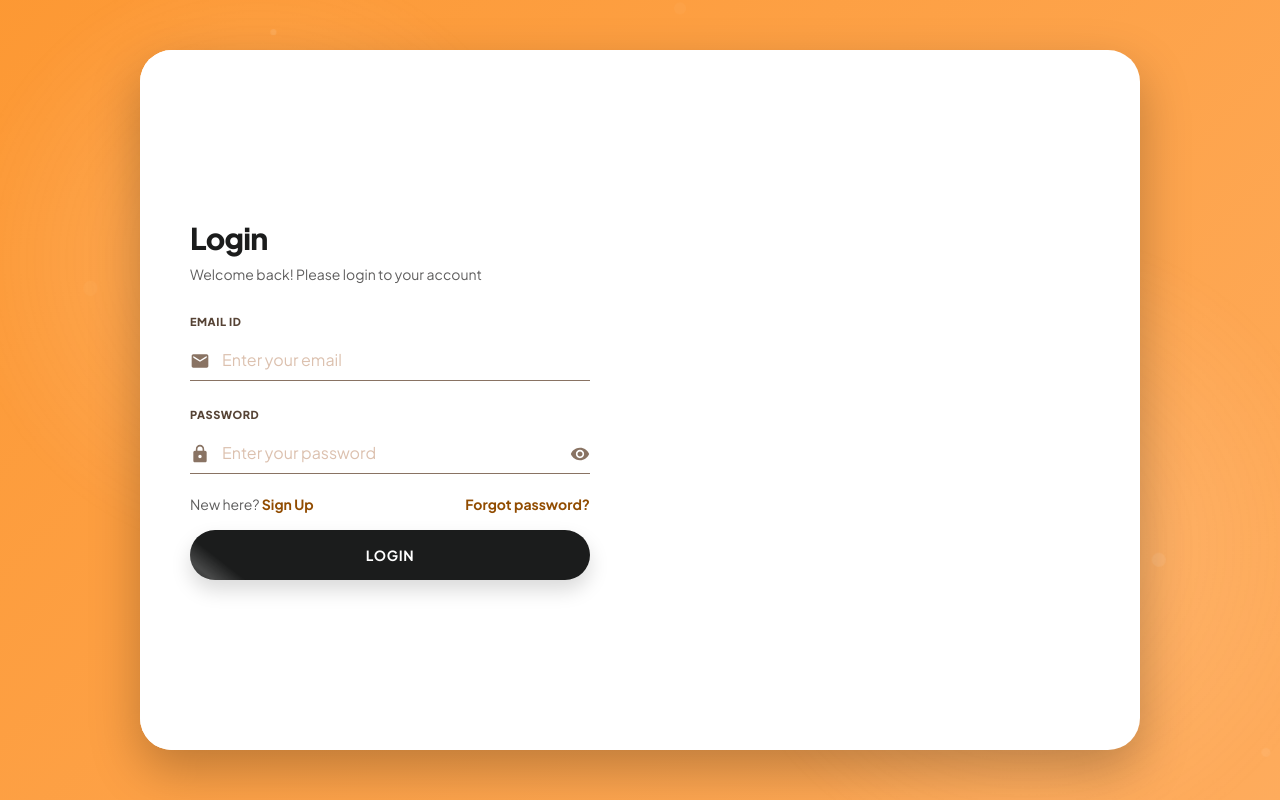
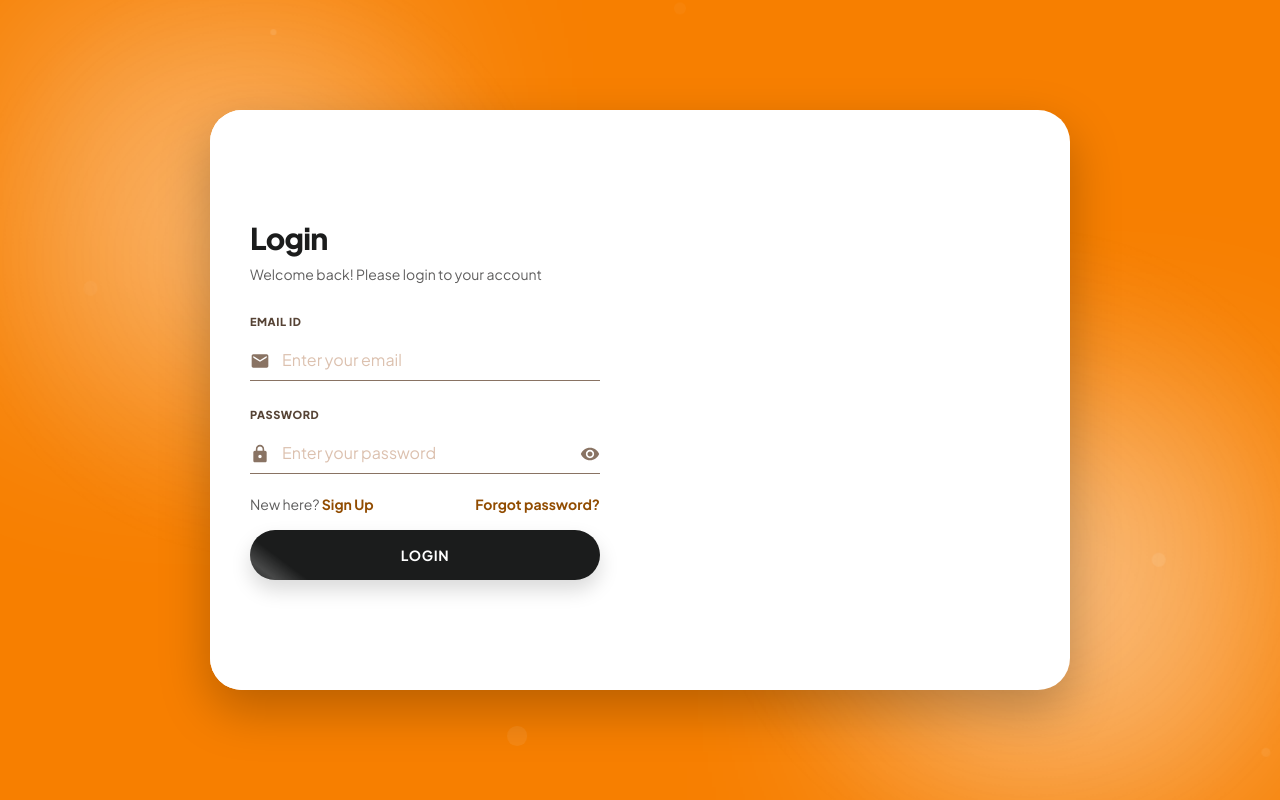
Before and after one commit to Ranit2004a/Chat-application, a React app in the folder Frontend/: page /login in a window 1280 px wide. Built offline with nearby package versions, Linux system fonts and the light colour scheme; the HTML template or start-up script is replaced by a standard one.

Commit message:
background glow effect

```diff
--- a/Frontend/src/App.jsx
+++ b/Frontend/src/App.jsx
@@ -3,14 +3,25 @@ import { Routes, Route } from 'react-router'
 import Chatpage from './pages/Chatpage'
 import Login from './pages/Login'
 import SignUp from './pages/SignUp'
+
 function App() {
   return (
-    <Routes>
-     <Route path='/signup' element={<SignUp />} />
-     <Route path='/login' element={<Login />} />
-     <Route path='/' element={<Chatpage />} />
-    </Routes>
+    <div className="min-h-screen w-full vibrant-bg relative flex items-center justify-center overflow-hidden">
+      {/* Grid Overlay */}
 
+
+      {/* Glowing White Shine Spots */}
+      <div className="absolute top-0 left-4 size-96 bg-white opacity-20 blur-[100px] pointer-events-none z-0 animate-[pulse_8s_infinite_alternate]" />
+      <div className="absolute bottom-0 right-4 size-96 bg-white opacity-20 blur-[100px] pointer-events-none z-0 animate-[pulse_8s_infinite_alternate_4s]" />
+
+      <div className="relative z-10 w-full min-h-screen flex items-center justify-center">
+        <Routes>
+          <Route path='/signup' element={<SignUp />} />
+          <Route path='/login' element={<Login />} />
+          <Route path='/' element={<Chatpage />} />
+        </Routes>
+      </div>
+    </div>
   )
 }
 
--- a/Frontend/src/index.css
+++ b/Frontend/src/index.css
@@ -9,19 +9,11 @@
     box-shadow: 0px 10px 20px rgba(0, 0, 0, 0.15);
 }
 
-/* Vibrant background with animated gradient */
+/* Vibrant background with solid brand color */
 .vibrant-bg {
-    background: linear-gradient(135deg, #FFB877, #FC9226, #FFB877);
-    background-size: 400% 400%;
-    animation: gradientBG 15s ease infinite;
+    background-color: #F77F00;
     overflow: hidden;
     position: relative;
-}
-
-@keyframes gradientBG {
-    0% { background-position: 0% 50%; }
-    50% { background-position: 100% 50%; }
-    100% { background-position: 0% 50%; }
 }
 
 /* Ambient floating particles */
--- a/Frontend/src/pages/Login.jsx
+++ b/Frontend/src/pages/Login.jsx
@@ -81,7 +81,7 @@ function Login() {
 
   return (
     <div
-      className="min-h-screen flex items-center justify-center p-4 md:p-8 font-sans overflow-x-hidden vibrant-bg relative"
+      className="min-h-screen w-full flex items-center justify-center p-4 md:p-8 font-sans overflow-x-hidden bg-transparent relative"
       ref={mainRef}
       onMouseMove={handleMouseMove}
     >
@@ -93,10 +93,10 @@ function Login() {
       <div className="bg-blob bottom-0 right-0 pointer-events-none" style={{ animationDelay: '-10s' }} />
 
       {/* Main Container: Split-Screen Island */}
-      <main className="w-full max-w-[1000px] min-h-[700px] flex flex-col md:flex-row bg-white dark:bg-inverse-surface rounded-[32px] overflow-hidden shadow-2xl relative z-10 animate-card-entrance shadow-[0_20px_50px_rgba(0,0,0,0.25)]">
+      <main className="w-full max-w-[860px] min-h-[580px] flex flex-col md:flex-row bg-white dark:bg-inverse-surface rounded-[32px] overflow-hidden shadow-2xl relative z-10 animate-card-entrance shadow-[0_20px_50px_rgba(0,0,0,0.25)]">
 
         {/* Left Side: Form Area */}
-        <section className="flex-1 bg-white p-6 md:p-12 flex flex-col justify-center">
+        <section className="flex-1 bg-white p-6 md:p-10 flex flex-col justify-center">
           <div className="max-w-[400px] mx-auto w-full">
             {/* Header */}
             <header className="mb-6">
@@ -172,7 +172,7 @@ function Login() {
         </section>
 
         {/* Right Side: Brand Area */}
-        <section className="hidden md:flex flex-1 relative items-center justify-center p-12 overflow-hidden animate-slide-in-right">
+        <section className="hidden md:flex flex-1 relative items-center justify-center p-10 overflow-hidden animate-slide-in-right">
           {/* Background Image with Overlay */}
           <div className="absolute inset-0 z-0">
             <img
--- a/Frontend/src/pages/SignUp.jsx
+++ b/Frontend/src/pages/SignUp.jsx
@@ -101,7 +101,7 @@ function SignUp() {
 
   return (
     <div
-      className="min-h-screen flex items-center justify-center p-4 md:p-8 font-sans overflow-x-hidden vibrant-bg relative"
+      className="min-h-screen w-full flex items-center justify-center p-4 md:p-8 font-sans overflow-x-hidden bg-transparent relative"
       ref={mainRef}
       onMouseMove={handleMouseMove}
     >
@@ -113,7 +113,7 @@ function SignUp() {
       <div className="bg-blob bottom-0 right-0 pointer-events-none" style={{ animationDelay: '-10s' }} />
 
       {/* Main Container: Split-Screen Island */}
-      <main className="w-full max-w-[1000px] flex flex-col md:flex-row bg-white rounded-[32px] overflow-hidden shadow-2xl relative z-10 animate-card-entrance shadow-[0_20px_50px_rgba(0,0,0,0.25)]">
+      <main className="w-full max-w-[860px] flex flex-col md:flex-row bg-white rounded-[32px] overflow-hidden shadow-[0_20px_50px_rgba(0,0,0,0.25)] relative z-10 animate-card-entrance">
 
         {/* Left Side: Form Area */}
         <section className="w-full md:w-1/2 p-6 md:p-10 flex flex-col justify-center bg-white">
@@ -251,7 +251,7 @@ function SignUp() {
         </section>
 
         {/* Right Side: Dark Brand Area */}
-        <section className="hidden md:flex w-1/2 relative bg-inverse-surface overflow-hidden flex-col justify-center items-center text-center p-12">
+        <section className="hidden md:flex w-1/2 relative bg-inverse-surface overflow-hidden flex-col justify-center items-center text-center p-10">
           {/* Background Image */}
           <div className="absolute inset-0 z-0">
             <img
```
